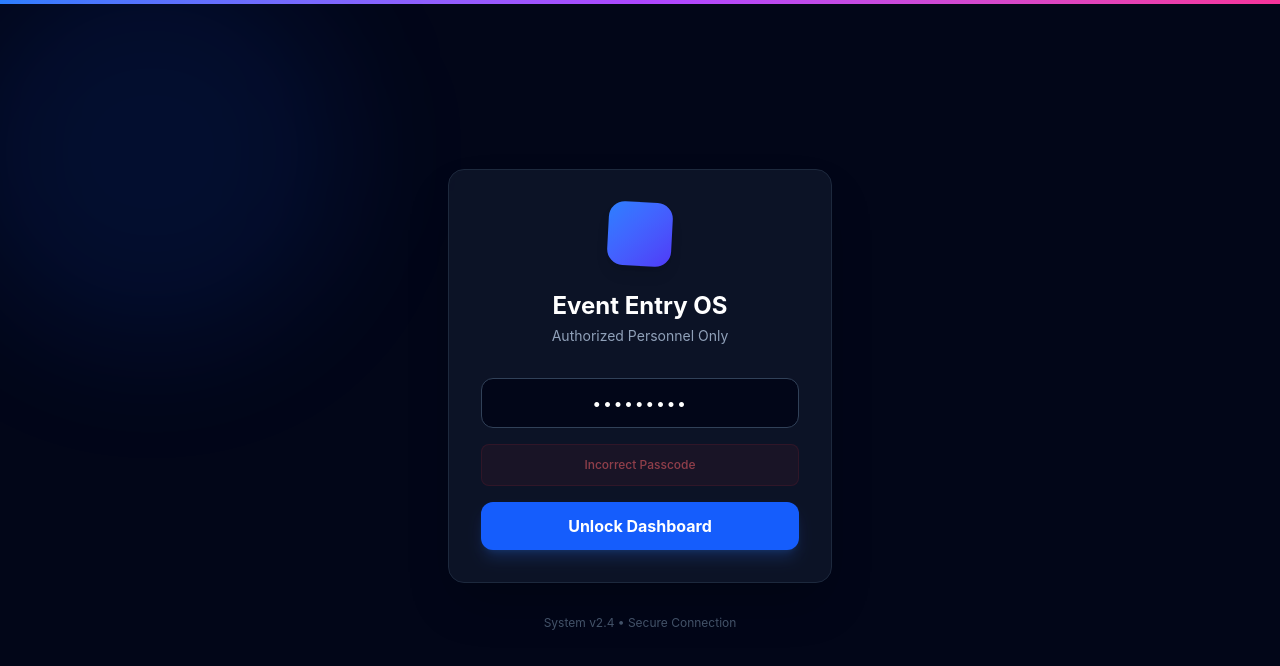
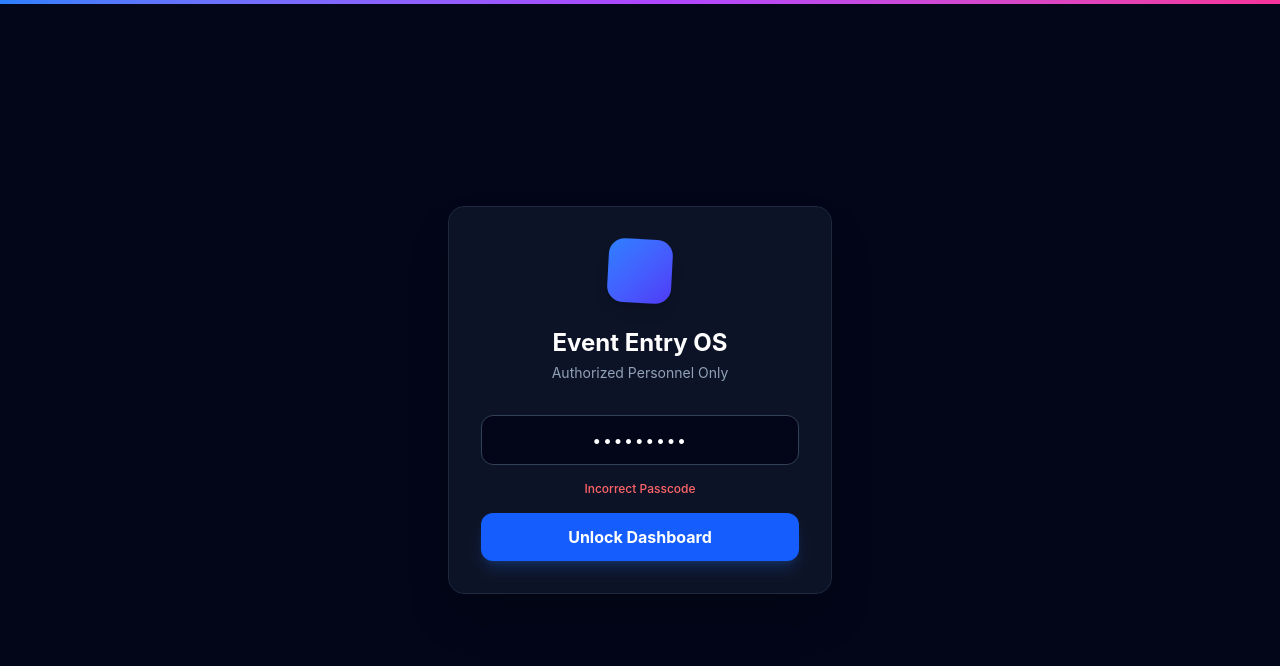
Before and after one commit to Taqui-Hassan/ImageDetection, a React (Vite) app in the folder Frontend/: page / in a window 1280 px wide. Both pictures are taken after typing "Sample123" into the empty fields and a click on the button "Unlock Dashboard". Shown: the top 666 px of the page. Built offline with nearby package versions, Linux system fonts and the light colour scheme; some icons are missing.

Commit message:
Added missing lbrr

```diff
--- a/Frontend/src/App.jsx
+++ b/Frontend/src/App.jsx
@@ -71,13 +71,11 @@ export default function App() {
     }
   }, [webcamRef]);
 
-  // --- RENDER: LOGIN SCREEN (If locked) ---
+  // --- RENDER: LOGIN SCREEN ---
   if (!isLoggedIn) {
     return (
       <div className="min-h-screen bg-slate-950 flex flex-col items-center justify-center p-6 relative overflow-hidden">
-        {/* Background Decoration */}
         <div className="absolute top-0 left-0 w-full h-1 bg-gradient-to-r from-blue-500 via-purple-500 to-pink-500"></div>
-        <div className="absolute w-96 h-96 bg-blue-600/10 rounded-full blur-3xl -top-10 -left-10 pointer-events-none"></div>
 
         <div className="bg-slate-900/80 backdrop-blur-xl border border-slate-800 p-8 rounded-2xl shadow-2xl w-full max-w-sm relative z-10">
           <div className="flex justify-center mb-6">
@@ -99,13 +97,7 @@ export default function App() {
                 onChange={(e) => setPassword(e.target.value)}
               />
             </div>
-
-            {error && (
-              <div className="p-3 bg-red-500/10 border border-red-500/20 rounded-lg text-red-400 text-xs text-center font-medium animate-pulse">
-                {error}
-              </div>
-            )}
-
+            {error && <div className="text-red-400 text-xs text-center font-medium">{error}</div>}
             <button
               type="submit"
               className="w-full bg-blue-600 hover:bg-blue-500 text-white font-bold py-3 rounded-xl transition-all shadow-lg shadow-blue-500/20 active:scale-95"
@@ -114,7 +106,6 @@ export default function App() {
             </button>
           </form>
         </div>
-        <p className="mt-8 text-slate-600 text-xs">System v2.4 • Secure Connection</p>
       </div>
     );
   }
@@ -127,7 +118,6 @@ export default function App() {
       <nav className="sticky top-0 z-50 backdrop-blur-md bg-slate-900/80 border-b border-white/5">
         <div className="max-w-5xl mx-auto px-4">
           <div className="flex items-center justify-between h-16">
-            {/* Logo Area */}
             <div className="flex items-center gap-3">
               <div className="w-8 h-8 bg-blue-600 rounded-lg flex items-center justify-center">
                 <span className="font-bold text-white">E</span>
@@ -137,18 +127,14 @@ export default function App() {
                 <SystemStatus />
               </div>
             </div>
-
-            {/* Logout */}
             <button
               onClick={() => setIsLoggedIn(false)}
               className="p-2 rounded-full hover:bg-white/10 text-slate-400 hover:text-white transition-colors"
-              title="Logout"
             >
               <LogoutIcon fontSize="small" />
             </button>
           </div>
 
-          {/* Tab Switcher (Scrollable on mobile) */}
           <div className="flex overflow-x-auto gap-1 pb-3 -mx-4 px-4 sm:mx-0 sm:px-0 no-scrollbar">
             <TabButton active={activeTab === 'scan'} onClick={() => setActiveTab('scan')} icon={<CameraAltIcon fontSize="small"/>} label="Scanner" />
             <TabButton active={activeTab === 'guests'} onClick={() => setActiveTab('guests')} icon={<ListAltIcon fontSize="small"/>} label="Guest List" />
@@ -167,6 +153,7 @@ export default function App() {
 
             {/* CAMERA STATE */}
             {!scanResult && (
+              <>
                 <div className="bg-black rounded-2xl overflow-hidden shadow-2xl border border-slate-800 relative aspect-[4/3] sm:aspect-video">
                   <Webcam
                     audio={false}
@@ -177,7 +164,7 @@ export default function App() {
                   />
 
                   {/* Scanner Overlay */}
-                <div className="absolute inset-0 flex items-center justify-center">
+                  <div className="absolute inset-0 flex items-center justify-center pointer-events-none">
                     <div className="w-64 h-64 border-2 border-blue-500/50 rounded-xl relative">
                       <div className="absolute top-0 left-0 w-4 h-4 border-t-4 border-l-4 border-blue-400 -mt-1 -ml-1"></div>
                       <div className="absolute top-0 right-0 w-4 h-4 border-t-4 border-r-4 border-blue-400 -mt-1 -mr-1"></div>
@@ -185,16 +172,17 @@ export default function App() {
                       <div className="absolute bottom-0 right-0 w-4 h-4 border-b-4 border-r-4 border-blue-400 -mb-1 -mr-1"></div>
                     </div>
                   </div>
+                </div>
 
-                {/* Scan Button Overlay */}
-                <div className="absolute bottom-6 left-0 right-0 flex justify-center">
+                {/* 👇 BUTTON MOVED OUTSIDE THE IMAGE CONTAINER 👇 */}
+                <div className="mt-6 flex justify-center">
                   <button
                     onClick={capture}
                     disabled={loading}
-                    className="bg-white text-black rounded-full px-8 py-4 font-bold shadow-lg shadow-blue-900/20 active:scale-95 transition-transform flex items-center gap-2"
+                    className="w-full max-w-sm bg-white text-slate-900 rounded-xl px-8 py-5 font-bold text-lg shadow-xl shadow-blue-900/10 active:scale-95 transition-all hover:bg-slate-100 flex items-center justify-center gap-3"
                   >
                     {loading ? (
-                      <span className="animate-pulse">Scanning...</span>
+                      <span className="animate-pulse">Processing...</span>
                     ) : (
                       <>
                         <CameraAltIcon /> SCAN FACE
@@ -202,27 +190,28 @@ export default function App() {
                     )}
                   </button>
                 </div>
-              </div>
+              </>
             )}
 
-            {/* RESULT STATE: MATCH FOUND (Green) */}
+            {/* RESULT STATE: MATCH FOUND */}
             {scanResult && scanResult.status === 'matched' && (
               <div className="bg-emerald-600 rounded-3xl p-1 shadow-[0_0_50px_rgba(16,185,129,0.3)] mt-4">
                 <div className="bg-slate-900 rounded-[20px] p-8 text-center min-h-[400px] flex flex-col items-center justify-center">
 
-                  <div className="w-20 h-20 bg-emerald-500/20 rounded-full flex items-center justify-center mb-6 animate-bounce-short">
+                  <div className="w-20 h-20 bg-emerald-500/20 rounded-full flex items-center justify-center mb-6">
                     <CheckCircleIcon className="text-emerald-400" style={{ fontSize: 48 }} />
                   </div>
 
+                  {/* 👇 NAME IS NOW RENDERED EXACTLY AS IS (No Uppercase) */}
                   <h2 className="text-3xl font-bold text-white mb-2">
                     {scanResult.name}
                   </h2>
+
                   <div className="inline-flex items-center gap-2 px-3 py-1 bg-emerald-500/10 rounded-full border border-emerald-500/20 text-emerald-400 text-sm font-medium mb-8">
                     <span className="w-2 h-2 bg-emerald-500 rounded-full animate-pulse"></span>
                     Access Granted
                   </div>
 
-                  {/* HUGE SEAT NUMBER */}
                   <div className="w-full bg-slate-800/50 border border-slate-700 rounded-2xl p-6 mb-8">
                     <p className="text-slate-500 text-xs font-bold uppercase tracking-widest mb-1">Assigned Seat</p>
                     <p className="text-7xl font-black text-white tracking-tighter">
@@ -240,7 +229,7 @@ export default function App() {
               </div>
             )}
 
-            {/* RESULT STATE: FAILED (Red) */}
+            {/* RESULT STATE: FAILED */}
             {scanResult && scanResult.status !== 'matched' && (
               <div className="bg-red-600 rounded-3xl p-1 shadow-[0_0_50px_rgba(239,68,68,0.3)] mt-4">
                 <div className="bg-slate-900 rounded-[20px] p-8 text-center min-h-[300px] flex flex-col items-center justify-center">
```
Lines whose indentation alone changed are shown as unchanged.
